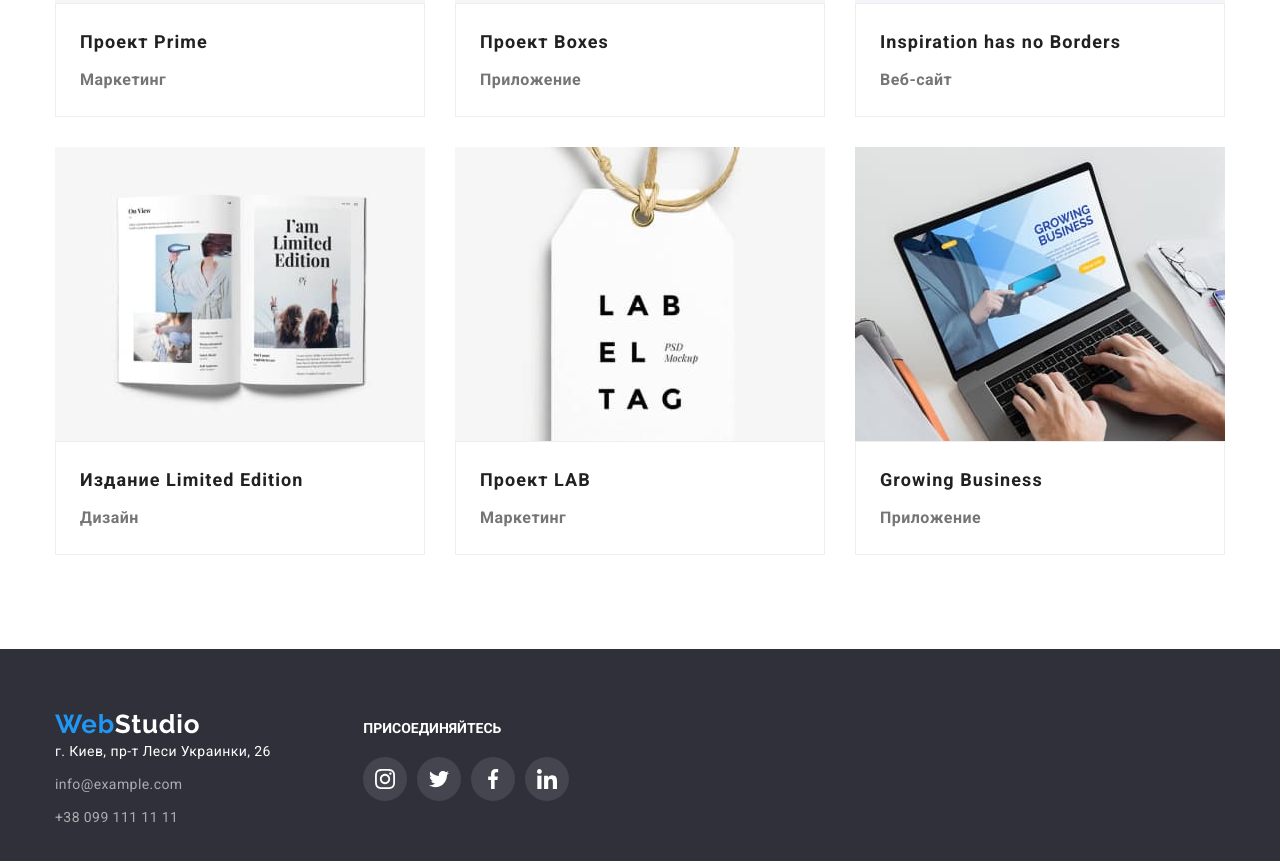
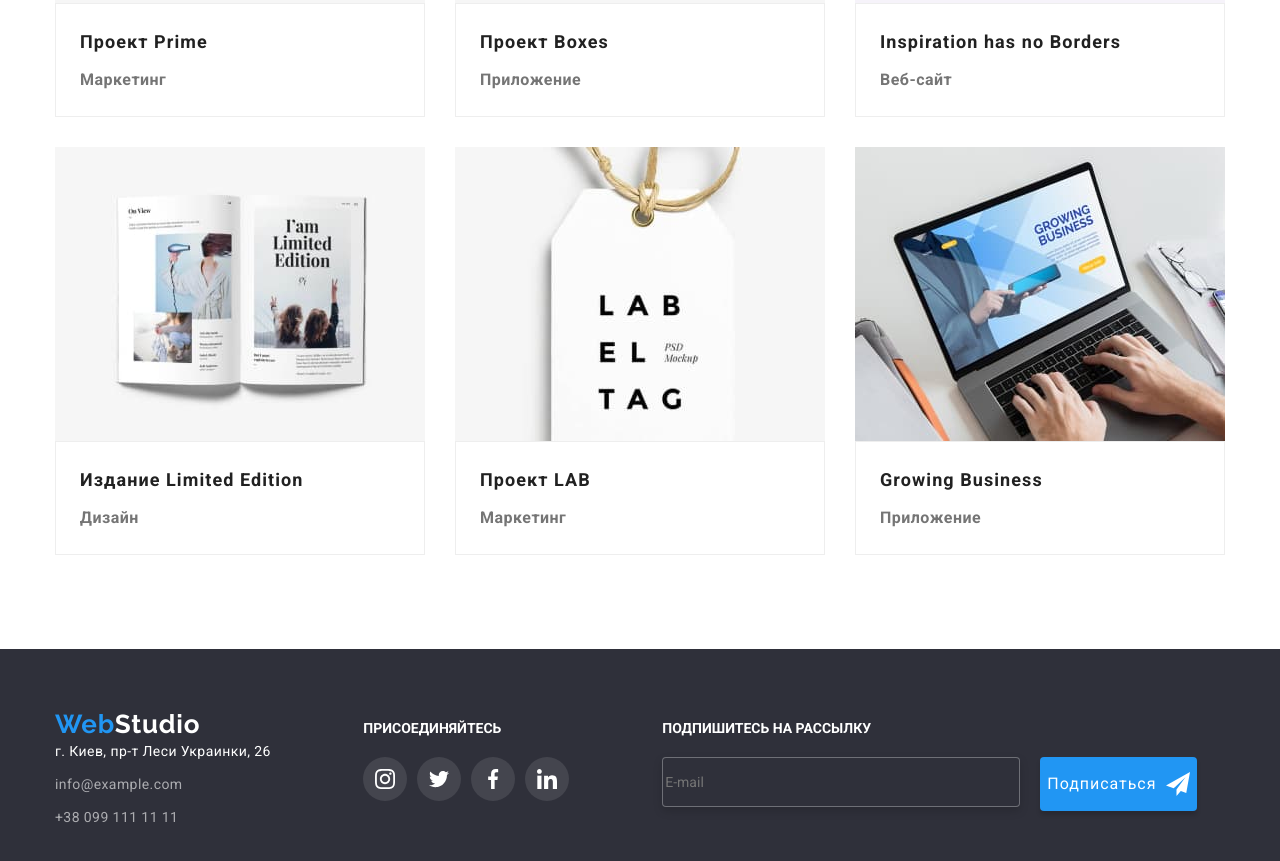
Before and after one commit to DimaRumiantsev/goit-markup-hw-06, a plain HTML site: page portfolio.html in a window 1280 px wide. Shown: the part 992-1853 px from the top of the page. Drawn offline with nearby package versions, Linux system fonts and the light colour scheme.

Commit message:
finished hw6

```diff
--- a/css/styles.css
+++ b/css/styles.css
@@ -925,8 +925,14 @@ gap: 8px;
 
 /*----------Footer-form---------*/
 
+.footer-form-desc{
+    display: flex;
+    flex-wrap: wrap;
+   margin-left: 93px;
+}
+
 .footer-form{
-   margin-left: 93px;
+    display: flex;
 }
 
 .footer-form-text{
@@ -939,6 +945,7 @@ gap: 8px;
     border: 1px solid rgba(255, 255, 255, 0.3);
     filter: drop-shadow(0px 4px 4px rgba(0, 0, 0, 0.15));
     border-radius: 4px;
+    color: #FFFFFF;
     background: #2F303A;
     transition: border-color 250ms cubic-bezier(0.4, 0, 0.2, 1);
 }
@@ -963,6 +970,7 @@ gap: 8px;
     box-shadow: 0px 4px 4px rgba(0, 0, 0, 0.15);
     border-radius: 4px;
     margin-right: 12px;
+    margin-left: 20px;
     border: 1px solid transparent;
     transition: background-color 250ms cubic-bezier(0.4, 0, 0.2, 1);
 }
--- a/portfolio.html
+++ b/portfolio.html
@@ -226,6 +226,17 @@
                 </li>
             </ul>
         </div>
+        <div class="footer-form-desc ">
+            <p class="footer-form-text paragraf">Подпишитесь на рассылку</p>
+            <form class="footer-form">
+                <input class="fotter-input" type="email" placeholder="E-mail" name="email">
+               <button type="submit" class="fotter-form-submit">Подписаться
+                <svg class="footer-form-btn" width="24" height="24">
+                    <use href="./images/sprite.svg#icon-send"></use>
+                </svg>
+               </button>
+            </form>
+         </div>
            </div>
         </footer>
 </body>
```
Also changed, not shown: index.html (+2 -2 lines).
